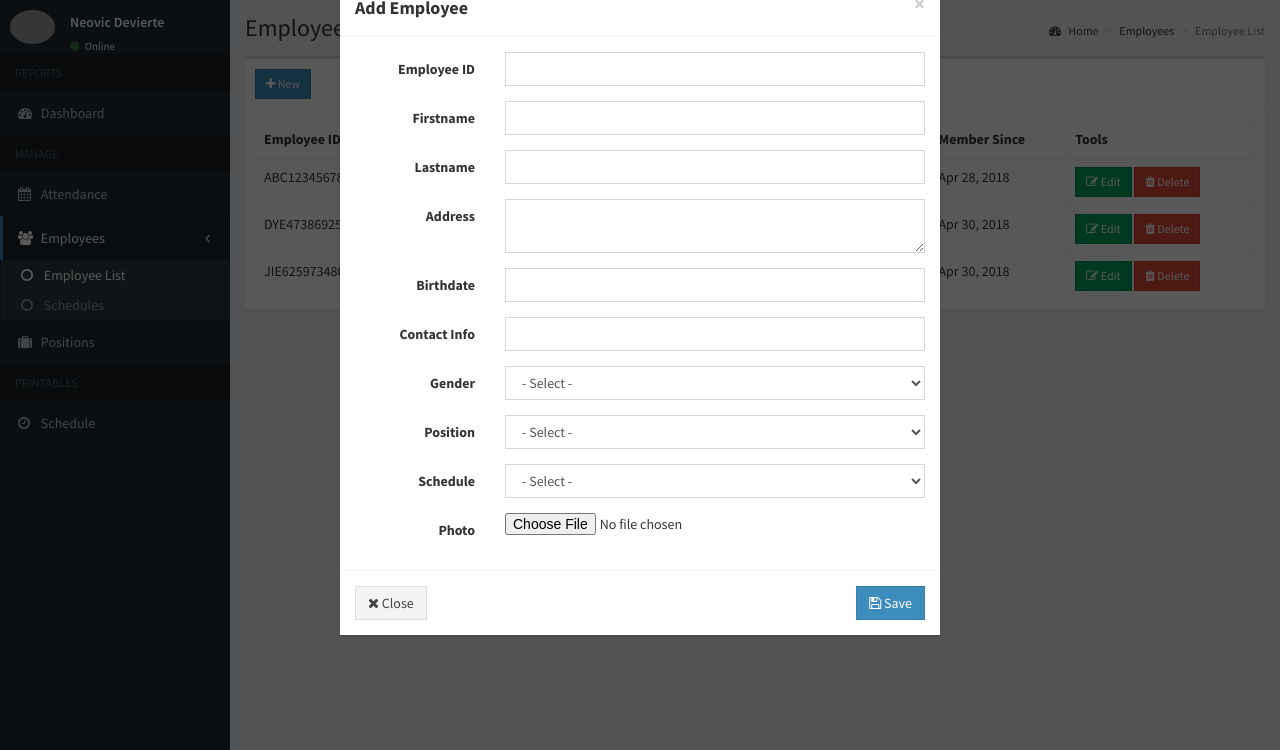
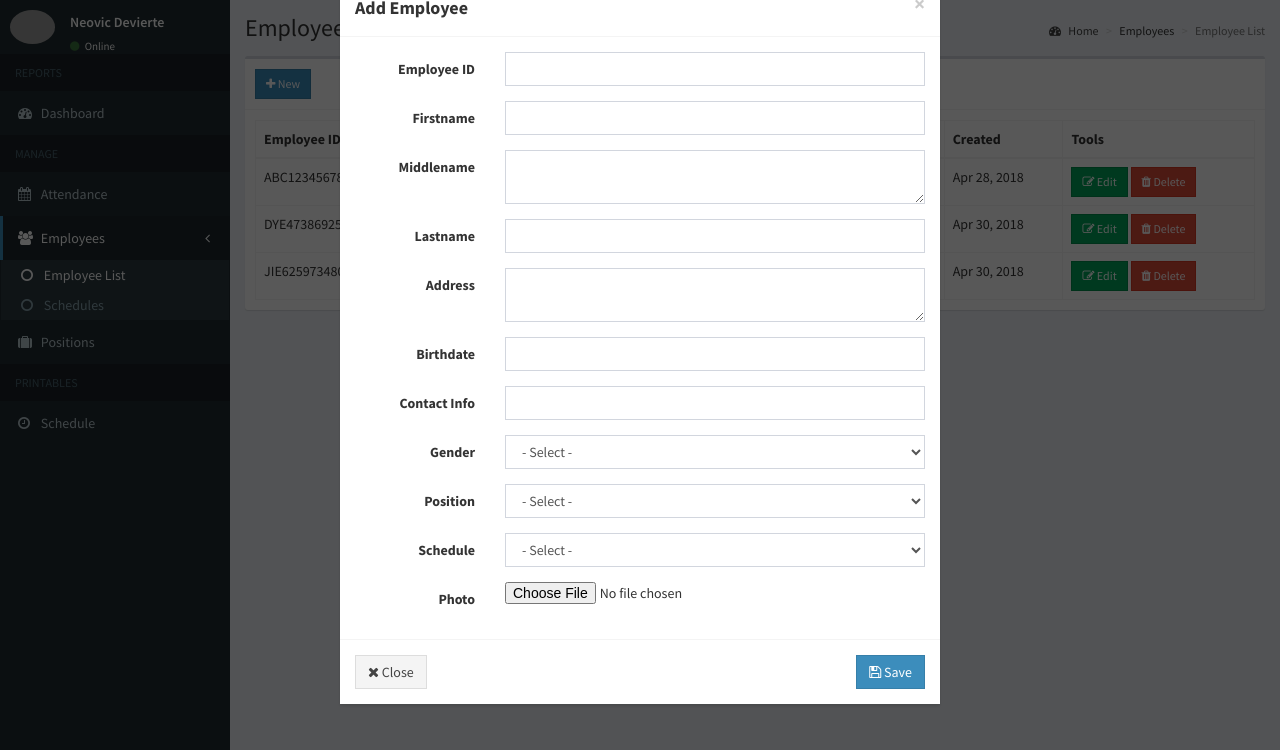
Before and after one commit to suanrichianreib/apsystem, a PHP site: page /admin/employee.php in a window 1280 px wide, after a click on "New". Shown: the part 50-800 px from the top of the page. Run offline with PHP 8.4, Linux system fonts and the light colour scheme; a user stored in the database is signed in; data comes from the database, SQL or seed files in the repository; data that the repository does not hold is empty; some libraries are stand-ins or nearby versions; grey boxes are pictures that could not be loaded.

Commit message:
New updated codes

```diff
--- a/admin/attendance.php
+++ b/admin/attendance.php
@@ -155,7 +155,7 @@
                           <td class='hidden'></td>
                           <td>".date('M d, Y', strtotime($row['date']))."</td>
                           <td>".$row['empid']."</td>
-                          <td>".$row['firstname'].' '.$row['lastname']."</td>
+                          <td>".$row['firstname'].' '.$row['middlename'].' '.$row['lastname']."</td>
                           <td>".date('h:i A', strtotime($row['time_in'])).$status_time_in."</td>
                           <td>".date('h:i A', strtotime($row['time_out'])).$status_time_out."</td>
                           <td>
@@ -208,7 +208,7 @@ function getRow(id){
       $('#edit_time_in').val(response.time_in);
       $('#edit_time_out').val(response.time_out);
       $('#attid').val(response.attid);
-      $('#employee_name').html(response.firstname+' '+response.lastname);
+      $('#employee_name').html(response.firstname+' '+response.middlename+' '+response.lastname);
       $('#del_attid').val(response.attid);
       $('#del_employee_name').html(response.firstname+' '+response.lastname);
     }
--- a/admin/cashadvance.php
+++ b/admin/cashadvance.php
@@ -69,7 +69,7 @@
                           <td class='hidden'></td>
                           <td>".date('M d, Y', strtotime($row['date_advance']))."</td>
                           <td>".$row['empid']."</td>
-                          <td>".$row['firstname'].' '.$row['lastname']."</td>
+                          <td>".$row['firstname'].' '.$row['middlename'].' '.$row['lastname']."</td>
                           <td>".number_format($row['amount'], 2)."</td>
                           <td>
                             <button class='btn btn-success btn-sm edit btn-flat' data-id='".$row['caid']."'><i class='fa fa-edit'></i> Edit</button>
@@ -118,7 +118,7 @@ function getRow(id){
     success: function(response){
       console.log(response);
       $('.date').html(response.date_advance);
-      $('.employee_name').html(response.firstname+' '+response.lastname);
+      $('.employee_name').html(response.firstname+' '+response.middlename+' '+response.lastname);
       $('.caid').val(response.caid);
       $('#edit_amount').val(response.amount);
     }
--- a/admin/employee.php
+++ b/admin/employee.php
@@ -57,7 +57,7 @@
                   <th>Name</th>
                   <th>Position</th>
                   <th>Schedule</th>
-                  <th>Member Since</th>
+                  <th>Created</th>
                   <th>Tools</th>
                 </thead>
                 <tbody>
@@ -69,7 +69,7 @@
                         <tr>
                           <td><?php echo $row['employee_id']; ?></td>
                           <td><img src="<?php echo (!empty($row['photo']))? '../images/'.$row['photo']:'../images/profile.jpg'; ?>" width="30px" height="30px"> <a href="#edit_photo" data-toggle="modal" class="pull-right photo" data-id="<?php echo $row['empid']; ?>"><span class="fa fa-edit"></span></a></td>
-                          <td><?php echo $row['firstname'].' '.$row['lastname']; ?></td>
+                          <td><?php echo $row['firstname'].' '.$row['middlename'].' '.$row['lastname']; ?></td>
                           <td><?php echo $row['description']; ?></td>
                           <td><?php echo date('h:i A', strtotime($row['time_in'])).' - '.date('h:i A', strtotime($row['time_out'])); ?></td>
                           <td><?php echo date('M d, Y', strtotime($row['created_on'])) ?></td>
@@ -127,9 +127,10 @@ function getRow(id){
     success: function(response){
       $('.empid').val(response.empid);
       $('.employee_id').html(response.employee_id);
-      $('.del_employee_name').html(response.firstname+' '+response.lastname);
-      $('#employee_name').html(response.firstname+' '+response.lastname);
+      $('.del_employee_name').html(response.firstname+' '+response.middlename+' '+response.lastname);
+      $('#employee_name').html(response.firstname+' '+response.middlename+' '+response.lastname);
       $('#edit_firstname').val(response.firstname);
+      $('#edit_middlename').val(response.middlename);
       $('#edit_lastname').val(response.lastname);
       $('#edit_address').val(response.address);
       $('#datepicker_edit').val(response.birthdate);
--- a/admin/employee_add.php
+++ b/admin/employee_add.php
@@ -4,6 +4,7 @@
 	if(isset($_POST['add'])){
 		$employee_id = $_POST['employee_id'];
 		$firstname = $_POST['firstname'];
+		$middlename = $_POST['middlename'];
 		$lastname = $_POST['lastname'];
 		$address = $_POST['address'];
 		$birthdate = $_POST['birthdate'];
@@ -26,7 +27,7 @@
 		// }
 		// $employee_id = substr(str_shuffle($letters), 0, 3).substr(str_shuffle($numbers), 0, 9);
 		//
-		$sql = "INSERT INTO employees (employee_id, firstname, lastname, address, birthdate, contact_info, gender, position_id, schedule_id, photo, created_on) VALUES ('$employee_id', '$firstname', '$lastname', '$address', '$birthdate', '$contact', '$gender', '$position', '$schedule', '$filename', NOW())";
+		$sql = "INSERT INTO employees (employee_id, firstname, middlename, lastname, address, birthdate, contact_info, gender, position_id, schedule_id, photo, created_on) VALUES ('$employee_id', '$firstname', '$middlename', '$lastname', '$address', '$birthdate', '$contact', '$gender', '$position', '$schedule', '$filename', NOW())";
 		if($conn->query($sql)){
 			$_SESSION['success'] = 'Employee added successfully';
 		}
--- a/admin/employee_edit.php
+++ b/admin/employee_edit.php
@@ -4,6 +4,7 @@
 	if(isset($_POST['edit'])){
 		$empid = $_POST['id'];
 		$firstname = $_POST['firstname'];
+		$middlename = $_POST['middlename'];
 		$lastname = $_POST['lastname'];
 		$address = $_POST['address'];
 		$birthdate = $_POST['birthdate'];
@@ -12,7 +13,7 @@
 		$position = $_POST['position'];
 		$schedule = $_POST['schedule'];
 
-		$sql = "UPDATE employees SET firstname = '$firstname', lastname = '$lastname', address = '$address', birthdate = '$birthdate', contact_info = '$contact', gender = '$gender', position_id = '$position', schedule_id = '$schedule' WHERE id = '$empid'";
+		$sql = "UPDATE employees SET firstname = '$firstname', middlename = '$middlename',  lastname = '$lastname', address = '$address', birthdate = '$birthdate', contact_info = '$contact', gender = '$gender', position_id = '$position', schedule_id = '$schedule' WHERE id = '$empid'";
 		if($conn->query($sql)){
 			$_SESSION['success'] = 'Employee updated successfully';
 		}
--- a/admin/includes/employee_modal.php
+++ b/admin/includes/employee_modal.php
@@ -20,6 +20,13 @@
 
                   	<div class="col-sm-9">
                     	<input type="text" class="form-control" id="firstname" name="firstname" required>
+                  	</div>
+                </div>
+                <div class="form-group">
+                  	<label for="middlename" class="col-sm-3 control-label">Middlename</label>
+
+                  	<div class="col-sm-9">
+                      <textarea class="form-control" name="middlename" id="middlename"></textarea>
                   	</div>
                 </div>
                 <div class="form-group">
@@ -135,6 +142,15 @@
                       <input type="text" class="form-control" id="edit_firstname" name="firstname">
                     </div>
                 </div>
+
+                <div class="form-group">
+                    <label for="edit_middlename" class="col-sm-3 control-label">Middlename</label>
+
+                    <div class="col-sm-9">
+                      <input type="text" class="form-control" id="edit_middlename" name="middlename">
+                    </div>
+                </div>
+
                 <div class="form-group">
                     <label for="edit_lastname" class="col-sm-3 control-label">Lastname</label>
 
--- a/admin/overtime.php
+++ b/admin/overtime.php
@@ -70,7 +70,7 @@
                           <td class='hidden'></td>
                           <td>".date('M d, Y', strtotime($row['date_overtime']))."</td>
                           <td>".$row['empid']."</td>
-                          <td>".$row['firstname'].' '.$row['lastname']."</td>
+                          <td>".$row['firstname'].' '.$row['middlename'].' '.$row['lastname']."</td>
                           <td>".$row['hours']."</td>
                           <td>".$row['rate']."</td>
                           <td>
@@ -124,7 +124,7 @@ function getRow(id){
       var min = '.'+split[1];
       min = min * 60;
       console.log(min);
-      $('.employee_name').html(response.firstname+' '+response.lastname);
+      $('.employee_name').html(response.firstname+' '+response.middlename+' '+response.lastname);
       $('.otid').val(response.otid);
       $('#datepicker_edit').val(response.date_overtime);
       $('#overtime_date').html(response.date_overtime);
--- a/admin/schedule_employee.php
+++ b/admin/schedule_employee.php
@@ -65,7 +65,7 @@
                       echo "
                         <tr>
                           <td>".$row['employee_id']."</td>
-                          <td>".$row['firstname'].' '.$row['lastname']."</td>
+                          <td>".$row['firstname'].' '.$row['middlename'].' '.$row['lastname']."</td>
                           <td>".date('h:i A', strtotime($row['time_in'])).' - '.date('h:i A', strtotime($row['time_out']))."</td>
                           <td>
                             <button class='btn btn-success btn-sm edit btn-flat' data-id='".$row['empid']."'><i class='fa fa-edit'></i> Edit</button>
@@ -104,7 +104,7 @@ function getRow(id){
     data: {id:id},
     dataType: 'json',
     success: function(response){
-      $('.employee_name').html(response.firstname+' '+response.lastname);
+      $('.employee_name').html(response.firstname+' '+response.middlename+' '+response.lastname);
       $('#schedule_val').val(response.schedule_id);
       $('#schedule_val').html(response.time_in+' '+response.time_out);
       $('#empid').val(response.empid);
--- a/attendance.php
+++ b/attendance.php
@@ -35,7 +35,7 @@
 					//
 					$sql = "INSERT INTO attendance (employee_id, date, time_in, status) VALUES ('$id', '$date_now', NOW(), '$logstatus')";
 					if($conn->query($sql)){
-						$output['message'] = 'Time in: '.$row['firstname'].' '.$row['lastname'];
+						$output['message'] = 'Time in: '.$row['firstname'].' '.$row['middlename'].' '.$row['lastname'];
 					}
 					else{
 						$output['error'] = true;
@@ -60,7 +60,7 @@
 
 						$sql = "UPDATE attendance SET time_out = NOW() WHERE id = '".$row['uid']."'";
 						if($conn->query($sql)){
-							$output['message'] = 'Time out: '.$row['firstname'].' '.$row['lastname'];
+							$output['message'] = 'Time out: '.$row['firstname'].' '.$row['middlename'].' '.$row['lastname'];
 
 							$sql = "SELECT * FROM attendance WHERE id = '".$row['uid']."'";
 							$query = $conn->query($sql);
```
Also changed, not shown: admin/position.php (line endings or trailing spaces).
